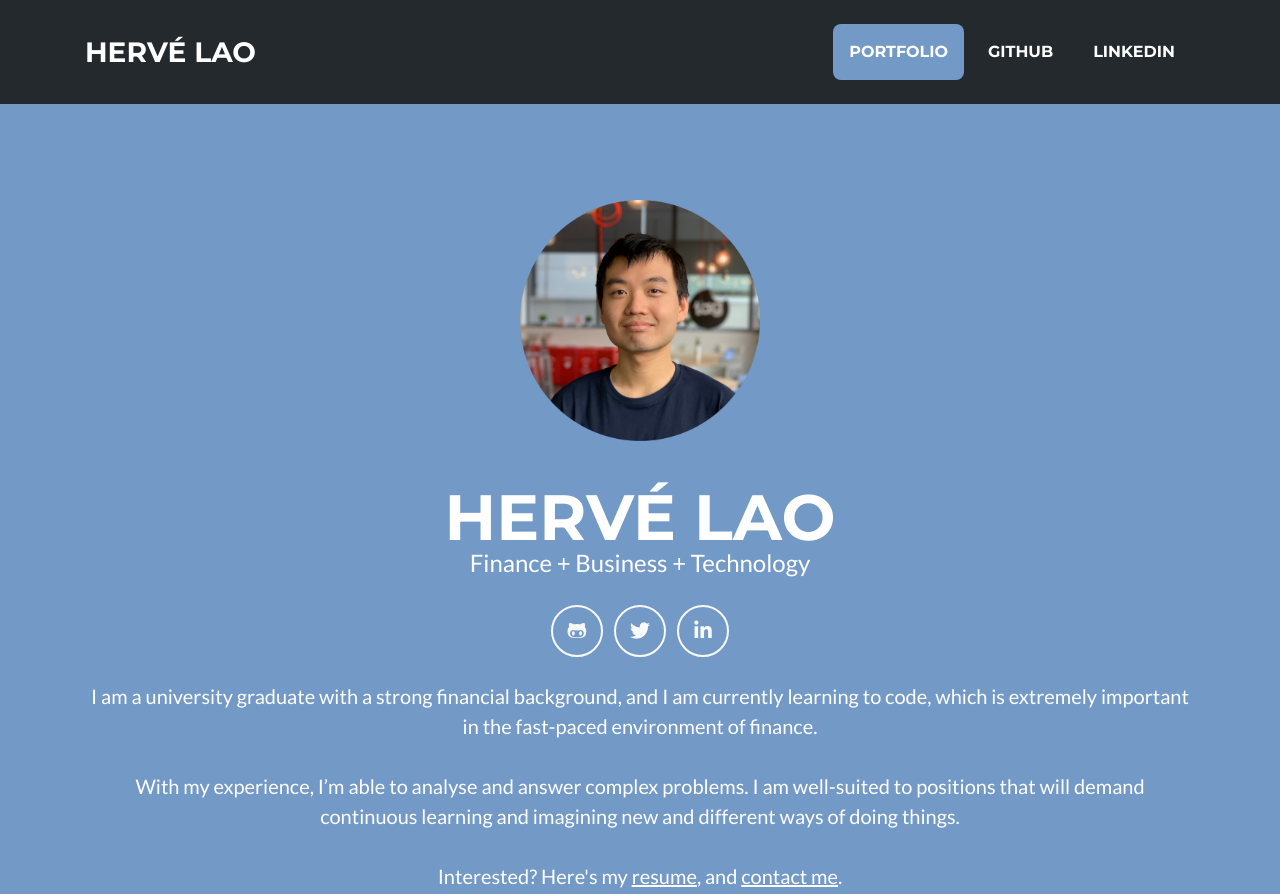
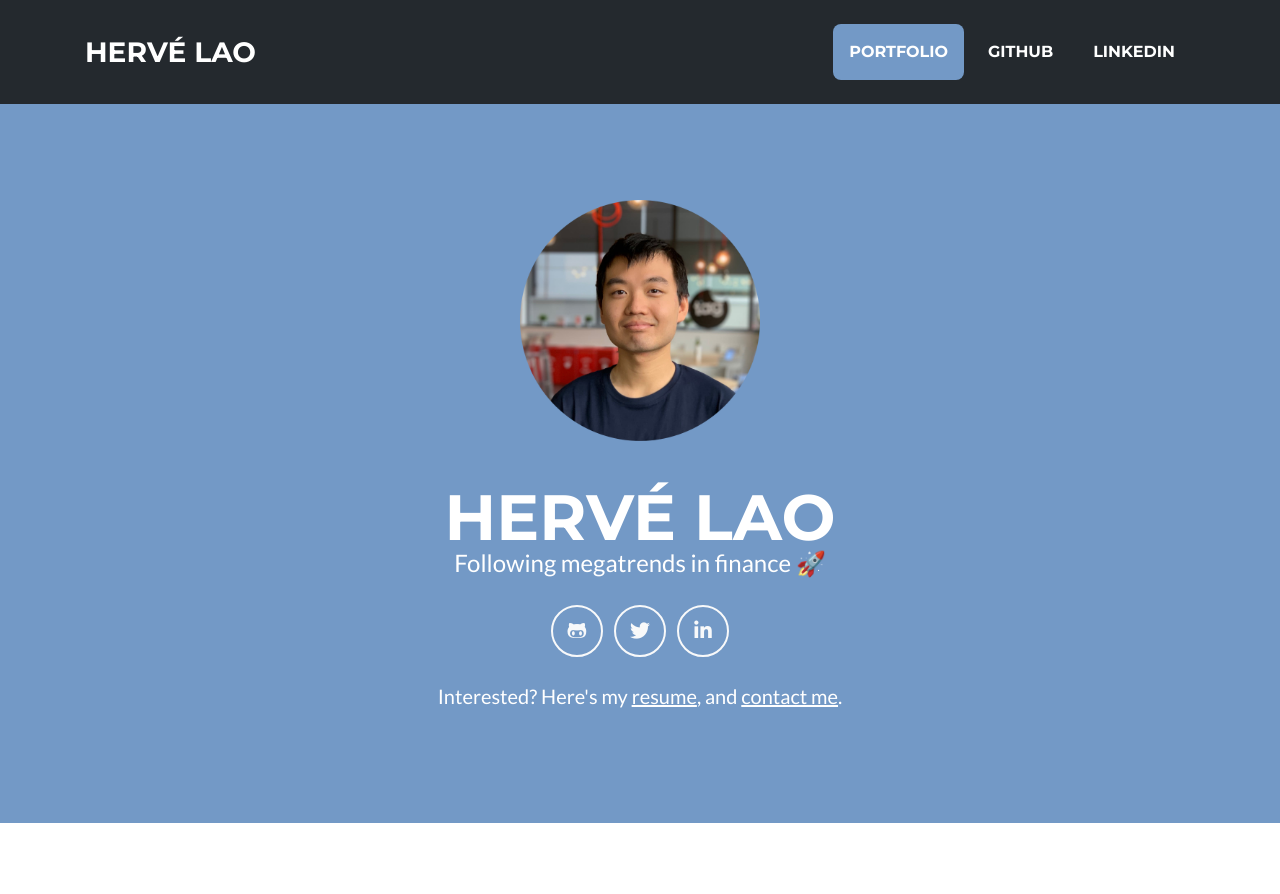
Before and after one commit to hervelao/portfolio, a website with bundled scripts: page index.html in a window 1280 px wide. Shown: the top 894 px of the page. Built offline with nearby package versions, Linux system fonts and the light colour scheme.

Commit message:
improved description

```diff
--- a/index.html
+++ b/index.html
@@ -62,7 +62,7 @@
       <h1 class="masthead-heading text-uppercase mb-0">Hervé Lao</h1>
 
       <!-- Masthead Subheading -->
-      <p class="masthead-subheading font-weight-light mb-0">Finance + Business + Technology</p>
+      <p class="masthead-subheading font-weight-light mb-0">Following megatrends in finance 🚀</p>
         <div class="col-lg-4 mb-5 mb-lg-0">
           <br>
           <a class="btn btn-outline-light btn-social mx-1" href="https://github.com/hervelao">
@@ -76,8 +76,7 @@
           </a>
         </div>
       <br>
-      <p class="lead">I am a university graduate with a strong financial background, and I am currently learning to code, which is extremely important in the fast-paced environment of finance.<br><br>
-      With my experience, I’m able to analyse and answer complex problems. I am well-suited to positions that will demand continuous learning and imagining new and different ways of doing things.<br><br>
+      <p class="lead">
       Interested? Here's my <u><a style="color: white" href="https://github.com/hervelao/resume/raw/master/resume.pdf" target="_blank">resume</a></u>, and <u><a style="color: white" href="mailto:hervelao@outlook.com" target="_blank">contact me</a></u>.</p>
       <div id="output"></div>
     </div>
```
